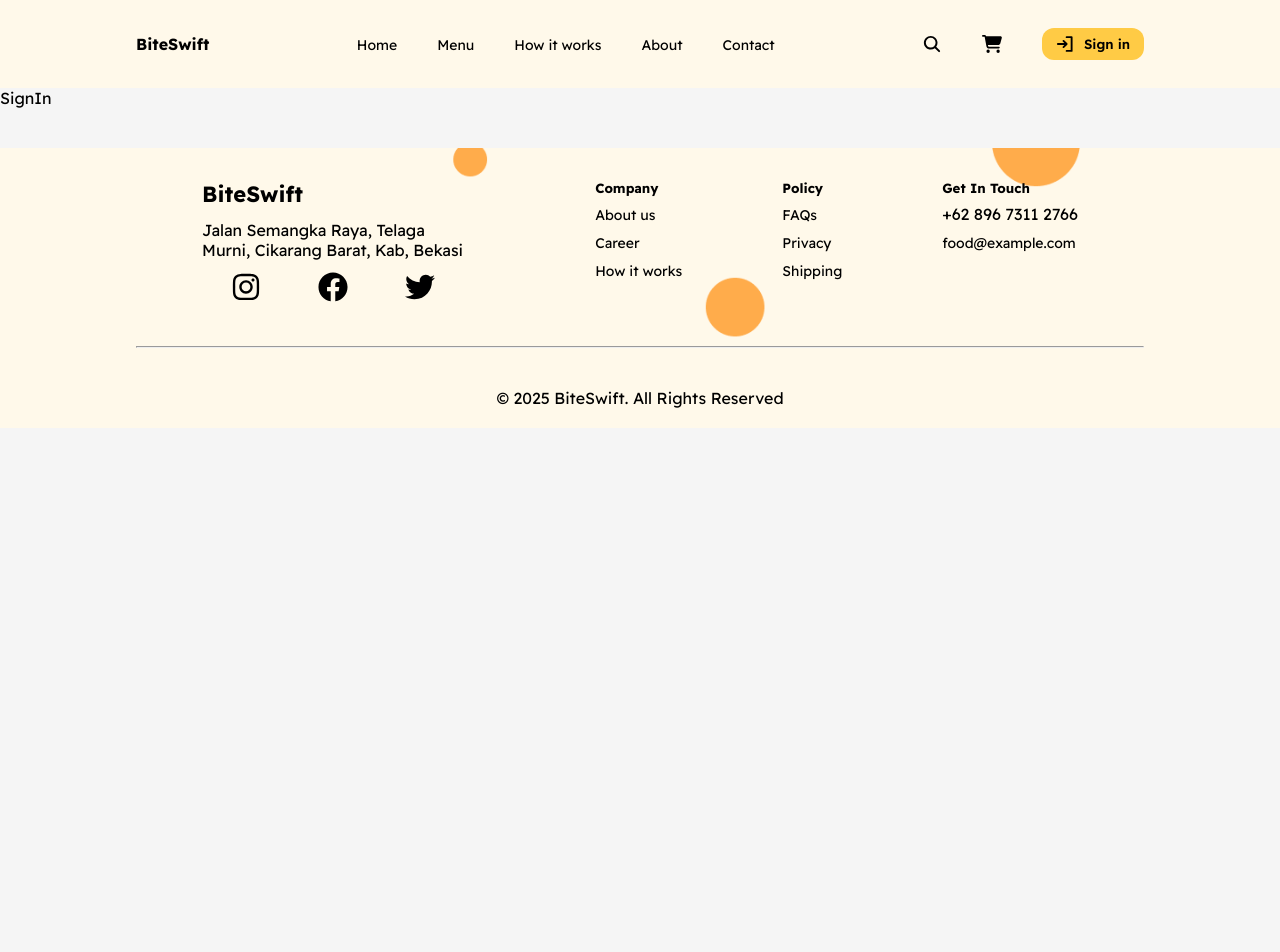
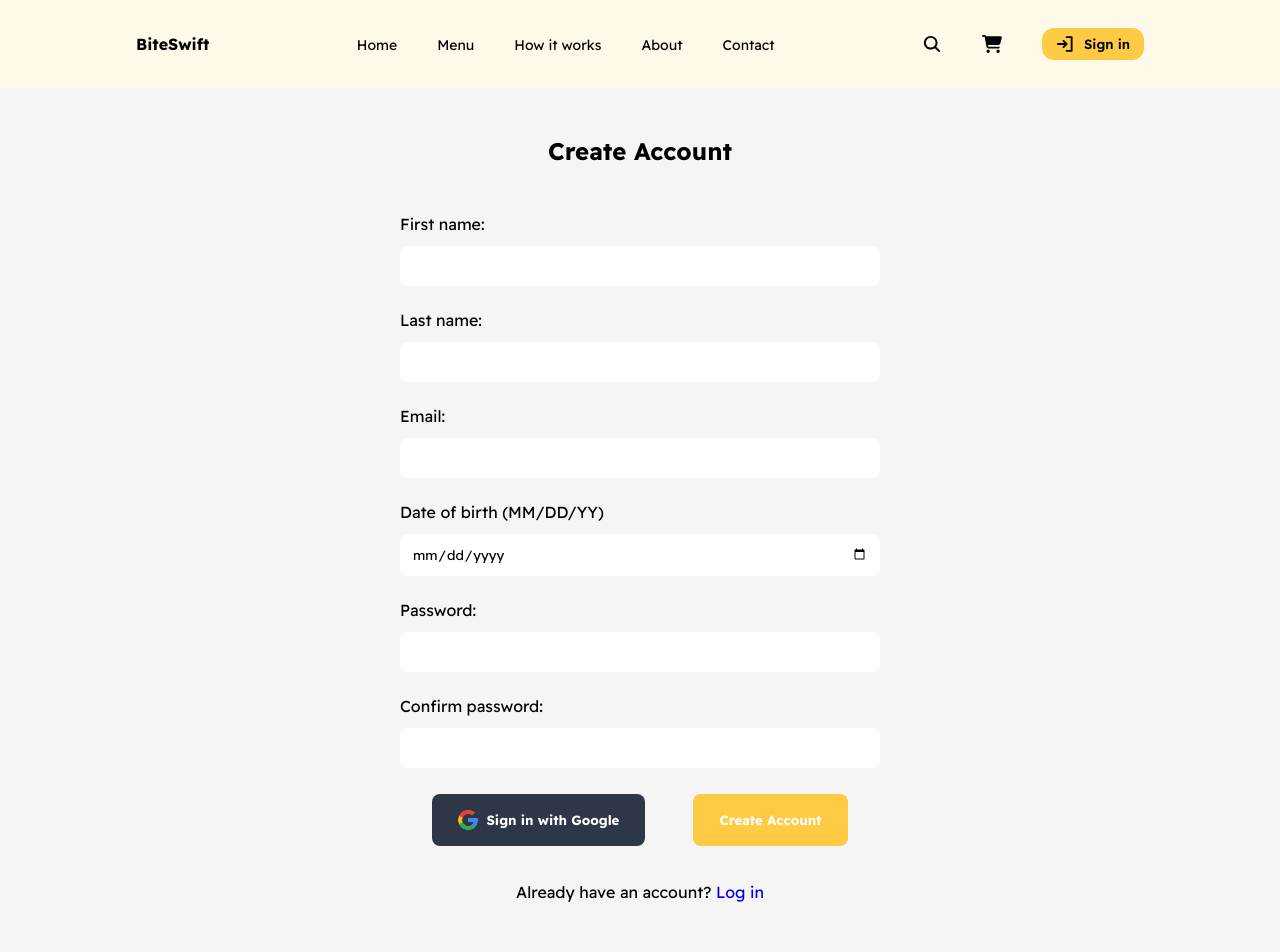
Before and after one commit to Kaydev-cmd/biteswift-app, a React (Vite) app in the folder frontend/: page /sign-in in a window 1280 px wide. Shown: the top 952 px of the page. Before the commit the page ends 800 px from the top, so only its background shows below. Built offline with nearby package versions, Linux system fonts and the light colour scheme; a web font is replaced by a local one.

Commit message:
Added the sign in page

```diff
--- a/frontend/src/components/Footer.jsx
+++ b/frontend/src/components/Footer.jsx
@@ -41,7 +41,7 @@ export const Footer = () => {
 
   return (
     <>
-      <div className="footer">
+      <div className="footer" id="contact">
         <div className="container">
           <div className="content">
             <div className="left-wrapper">
--- a/frontend/src/components/Navbar.jsx
+++ b/frontend/src/components/Navbar.jsx
@@ -1,5 +1,4 @@
-// Work on cart count feature
-// Work on sign in feature
+// Create about us section
 
 import { useEffect, useRef, useState } from "react";
 import { IconContext } from "react-icons";
--- a/frontend/src/pages/signin/SignIn.css
+++ b/frontend/src/pages/signin/SignIn.css
@@ -0,0 +1,115 @@
+.sign-in .content {
+  padding: 24px;
+}
+
+.sign-in .content .wrapper h1 {
+  font-size: 24px;
+  text-align: center;
+  text-transform: none;
+  margin: 24px 0;
+}
+
+.sign-in .content form {
+  display: flex;
+  flex-direction: column;
+  justify-content: center;
+  align-items: center;
+}
+
+.sign-in .content .sign-in-form .form-group {
+  width: 50%;
+  display: flex;
+  flex-direction: column;
+  justify-content: center;
+  gap: 12px;
+}
+
+.sign-in .content .sign-in-form .form-group label {
+  margin-top: 24px;
+}
+
+.sign-in .content .sign-in-form form input {
+  padding: 12px;
+  border-radius: 8px;
+  border: none;
+}
+
+.sign-in .content .wrapper .create-account-btn {
+  padding: 16px 26px;
+  background-color: #ffcb45;
+  border: none;
+  border-radius: 8px;
+  color: #fff;
+  font-weight: bold;
+  cursor: pointer;
+  transition: all 0.3s ease-in-out;
+}
+
+.sign-in .content .wrapper .google-sign-in-btn {
+  display: flex;
+  align-items: center;
+  gap: 8px;
+  padding: 16px 26px;
+  background-color: #2d3748;
+  border: none;
+  border-radius: 8px;
+  color: #fff;
+  font-weight: bold;
+  cursor: pointer;
+  transition: all 0.3s ease-in-out;
+}
+
+.sign-in .content .wrapper .create-account-btn:hover {
+  opacity: 0.6;
+}
+
+.sign-in .content .wrapper .google-sign-in-btn:hover {
+  opacity: 0.9;
+}
+
+.sign-in .content .wrapper .btns-wrapper {
+  display: flex;
+  margin-top: 26px;
+  gap: 48px;
+}
+
+.sign-in .content .wrapper p {
+  text-align: center;
+  margin: 36px 0;
+}
+
+.sign-in .content .wrapper p a {
+  text-decoration: none;
+}
+
+/* Media Queries */
+
+/* 2xl */
+@media (max-width: 1536px) {
+}
+
+/* xl */
+@media (max-width: 1280px) {
+}
+
+/* lg */
+@media (max-width: 1024px) {
+}
+
+/* md */
+@media (max-width: 768px) {
+  .sign-in .content .sign-in-form .form-group {
+    width: 100%;
+  }
+}
+
+/* sm */
+@media (max-width: 640px) {
+  .sign-in .content .wrapper .btns-wrapper {
+    flex-direction: column;
+  }
+}
+
+/* xs */
+@media (max-width: 475px) {
+}
--- a/frontend/src/pages/signin/SignIn.jsx
+++ b/frontend/src/pages/signin/SignIn.jsx
@@ -1,7 +1,186 @@
-import React from "react";
+import React, { useState } from "react";
+import "./SignIn.css";
 
 const SignIn = () => {
-  return <div>SignIn</div>;
+  const [formData, setFormData] = useState({
+    firstName: "",
+    lastName: "",
+    email: "",
+    dateOfBirth: "",
+    password: "",
+    confirmPassword: "",
+  });
+
+  const [errors, setErrors] = useState({});
+  const [loading, setLoading] = useState(false);
+
+  const handleChange = (e) => {
+    setFormData({
+      ...formData,
+      [e.target.name]: e.target.value,
+    });
+  };
+
+  const validateForm = () => {
+    let newErrors = {};
+    if (!formData.firstName.trim())
+      newErrors.firstName = "First name is required.";
+    if (!formData.lastName.trim())
+      newErrors.lastName = "Last name is required.";
+    if (!formData.email.match(/^[^\s@]+@[^\s@]+\.[^\s@]+$/))
+      newErrors.email = "Enter a valid email.";
+    if (formData.password.length < 6)
+      newErrors.password = "Password must be at least 6 characters.";
+    if (formData.password !== formData.confirmPassword)
+      newErrors.confirmPassword = "Passwords do not match.";
+
+    setErrors(newErrors);
+    return Object.keys(newErrors).length === 0;
+  };
+
+  const handleSubmit = (e) => {
+    e.preventDefault();
+    if (!validateForm()) return;
+
+    setLoading(true);
+
+    // Simulating an API Call
+    setTimeout(() => {
+      alert("Account created successfully!");
+      setLoading(false);
+    }, 2000);
+  };
+
+  return (
+    <>
+      <div className="sign-in">
+        <div className="container">
+          <div className="content">
+            <div className="wrapper">
+              <h1>Create Account</h1>
+              <div className="sign-in-form">
+                <form onSubmit={handleSubmit}>
+                  <div className="form-group">
+                    <label htmlFor="firstName">First name:</label>
+                    <input
+                      type="text"
+                      name="firstName"
+                      id="firstName"
+                      value={formData.firstName}
+                      onChange={handleChange}
+                      required
+                    />
+                    {errors.firstName && (
+                      <p className="error">{errors.firstName}</p>
+                    )}
+                  </div>
+
+                  <div className="form-group">
+                    <label htmlFor="lastName">Last name:</label>
+                    <input
+                      type="text"
+                      name="lastName"
+                      id="lastName"
+                      value={formData.lastName}
+                      onChange={handleChange}
+                      required
+                    />
+                    {errors.lastName && (
+                      <p className="error">{errors.lastName}</p>
+                    )}
+                  </div>
+
+                  <div className="form-group">
+                    <label htmlFor="email">Email:</label>
+                    <input
+                      type="email"
+                      name="email"
+                      id="email"
+                      value={formData.email}
+                      onChange={handleChange}
+                      required
+                    />
+                    {errors.email && <p className="error">{errors.email}</p>}
+                  </div>
+
+                  <div className="form-group">
+                    <label htmlFor="dateOfBirth">
+                      Date of birth (MM/DD/YY)
+                    </label>
+                    <input
+                      type="date"
+                      name="dateOfBirth"
+                      id="dateOfBirth"
+                      value={formData.dateOfBirth}
+                      onChange={handleChange}
+                      required
+                    />
+                    {errors.dateOfBirth && (
+                      <p className="error">{errors.dateOfBirth}</p>
+                    )}
+                  </div>
+
+                  <div className="form-group">
+                    <label htmlFor="password">Password:</label>
+                    <input
+                      type="password"
+                      name="password"
+                      id="password"
+                      value={formData.password}
+                      onChange={handleChange}
+                      required
+                    />
+                    {errors.password && (
+                      <p className="error">{errors.password}</p>
+                    )}
+                  </div>
+
+                  <div className="form-group">
+                    <label htmlFor="confirmPassword">Confirm password:</label>
+                    <input
+                      type="password"
+                      name="confirmPassword"
+                      id="confirmPassword"
+                      value={formData.confirmPassword}
+                      onChange={handleChange}
+                      required
+                    />
+                    {errors.confirmPassword && (
+                      <p className="error">{errors.confirmPassword}</p>
+                    )}
+                  </div>
+
+                  <div className="btns-wrapper">
+                    <button className="google-sign-in-btn">
+                      <img
+                        src="/images/home/iconfinder_Google_1298745 1.png"
+                        alt="Google"
+                      />
+                      Sign in with Google
+                    </button>
+
+                    <button
+                      type="submit"
+                      className="create-account-btn"
+                      disabled={loading}
+                    >
+                      {loading ? "Creating Account..." : "Create Account"}
+                    </button>
+                  </div>
+                </form>
+              </div>
+              <p>
+                Already have an account?{" "}
+                <span>
+                  <a href="#">Log in</a>
+                </span>
+              </p>
+            </div>
+          </div>
+        </div>
+      </div>
+    </>
+  );
 };
 
 export default SignIn;
```
Also changed, not shown: frontend/public/images/home/iconfinder_Google_1298745 1.png (added), frontend/src/components/Navbar.css (line endings or trailing spaces).
